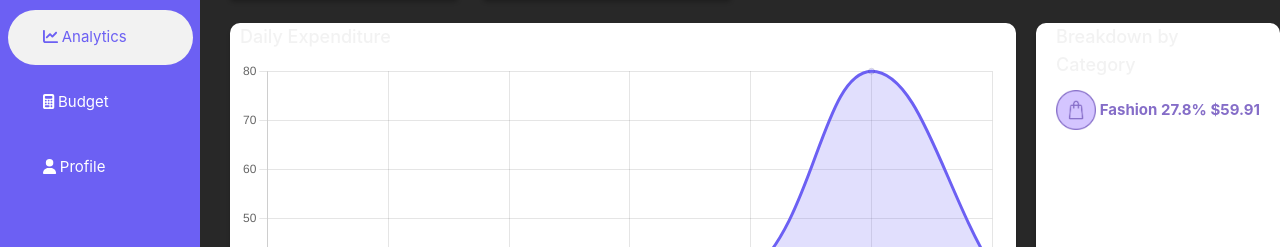
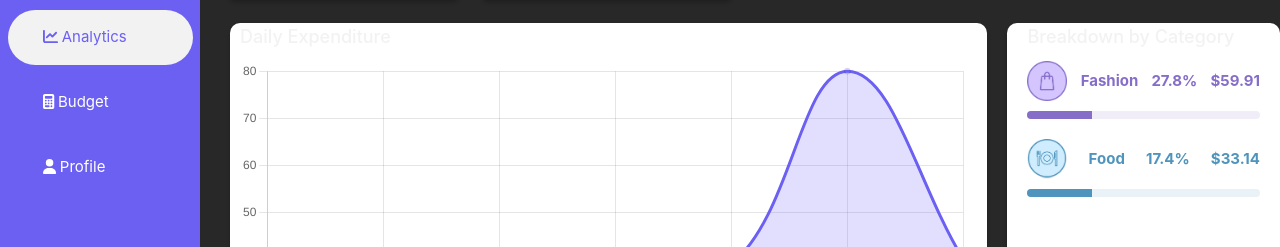
Before and after one commit to BT3103AppDev1/l1-final-project-group-21, a Vue app in the folder project-budgety/: page /analytics in a window 1280 px wide. Shown: the part 200-447 px from the top of the page. Built offline with nearby package versions, Linux system fonts and the light colour scheme.

Commit message:
Add progress bar to Breakdown

```diff
--- a/project-budgety/package.json
+++ b/project-budgety/package.json
@@ -22,7 +22,8 @@
     "vue-filter-table-component": "^0.1.40",
     "vue-router": "^4.1.6",
     "vue-simple-progress": "^1.1.1",
-    "vue3-easy-data-table": "^1.5.42"
+    "vue3-easy-data-table": "^1.5.42",
+    "vuetify": "^3.1.12"
   },
   "devDependencies": {
     "@vitejs/plugin-vue": "^4.0.0",
--- a/project-budgety/src/main.js
+++ b/project-budgety/src/main.js
@@ -13,9 +13,24 @@ import "vue3-easy-data-table/dist/style.css";
 
 library.add(fas);
 
+// Vuetify
+import 'vuetify/styles'
+import { createVuetify } from 'vuetify'
+import * as components from 'vuetify/components'
+import * as directives from 'vuetify/directives'
+
+const vuetify = createVuetify({
+  components,
+  directives,
+})
+
+
+
 createApp(App)
 	.component("EasyDataTable", Vue3EasyDataTable)
 	.component("fa", FontAwesomeIcon)
+	// .use(Vuetify)
+	.use(vuetify)
 	.use(router)
 	.mount("#app");
 // createApp(App).mount("#app");
--- a/project-budgety/src/shims-vue.d.ts
+++ /dev/null
@@ -1 +0,0 @@
-declare module 'vue-simple-progress';
--- a/project-budgety/src/views/AnalyticsPage.vue
+++ b/project-budgety/src/views/AnalyticsPage.vue
@@ -1,7 +1,5 @@
 <template>
 <body>
-  <!-- <div id="analytics-page"> -->
-
     <div class="section1">
         <div class="analytics-header">Analytics</div>
         <div class="expense-boxes">
@@ -26,20 +24,32 @@
         <div class="breakdown-box">
             <div class="font-18">Breakdown by Category</div>
             <div class="categories">
-              <div class="category-1">
+              <!-- <div class="category-1"> -->
                 <div class="category-1-top">
                     <img class="category-icon" src="../assets/icons/Fashion.png" />
                     <span class="category-text">Fashion</span>
                     <span class="category-text">27.8%</span>
                     <span class="category-text">$59.91</span>
+                </div>
+                <div class="progress">
+                  <v-progress-linear rounded=true color="#856DC8" model-value="27.8" height="8px"></v-progress-linear>                <!-- <LinearProgressBar /> -->
+                </div>
+              <!-- </div>   -->
+              <!-- second category -->
+              <div class="category-1-top">
+                    <img class="category-icon" src="../assets/icons/Food.png" />
+                    <span class="category-text blue">Food</span>
+                    <span class="category-text blue">17.4%</span>
+                    <span class="category-text blue">$33.14</span>
+                </div>
+                <div class="progress">
+                  <v-progress-linear rounded=true color="#4F94BC" model-value="27.8" height="8px"></v-progress-linear>                <!-- <LinearProgressBar /> -->
+                </div>
               </div>
-              <div class="progress">
-                <!-- <LinearProgressBar /> -->
-              </div>
-            </div>
+
           </div>
         </div>
-    </div>
+    <!-- </div> -->
 
     <div class="section3">
         <div class="top-line">
@@ -54,7 +64,6 @@
           <ExpensesHistory />
         </div>
     </div>
-  <!-- </div> -->
 
 </body>
 </template>
@@ -62,7 +71,6 @@
 <script>
 import LineChart from '../components/LineChart.vue'
 import ExpensesHistory from '../components/ExpensesHistory.vue'
-// import LinearProgressBar from '../components/LinearProgressBar.vue'
 
 export default {
       name:'Analytics',
@@ -70,7 +78,6 @@ export default {
       components: {
         LineChart,
         ExpensesHistory,
-        // LinearProgressBar
       },
       mounted() {
         console.log("Component Mounted")
@@ -133,9 +140,8 @@ body {
 }
 
 .breakdown-box {
-  /* width: 282px;
-  height: 233px; */
-  /* max-width: fit-content; */
+  width: 285px;
+  /* height: 233px; */
   background: #FFFFFF;
   box-shadow: 0px 4px 4px rgba(0, 0, 0, 0.25);
   border-radius: 10px;
@@ -170,14 +176,16 @@ body {
   padding: 0px 10px 10px 10px;
 }
 
-/* .categories {
-  padding: 10px
-} */
+.progress {
+  /* add space between each category */
+  margin-bottom: 20px;
+}
 
 .category-1-top {
   display: flex;
   justify-content: space-between;
   align-items: center;
+  margin-bottom: 10px;
 }
 
 .category-icon {
@@ -187,6 +195,10 @@ body {
 .category-text {
   color: #856DC8;
   font-weight: 700;
+}
+
+.blue {
+  color: #4F94BC;
 }
 
 .section3 {
```
Also changed, not shown: project-budgety/src/components/LinearProgressBar.vue (deleted, +0 -13 lines), 1 other file (tests, documents, lock files or other folders).
